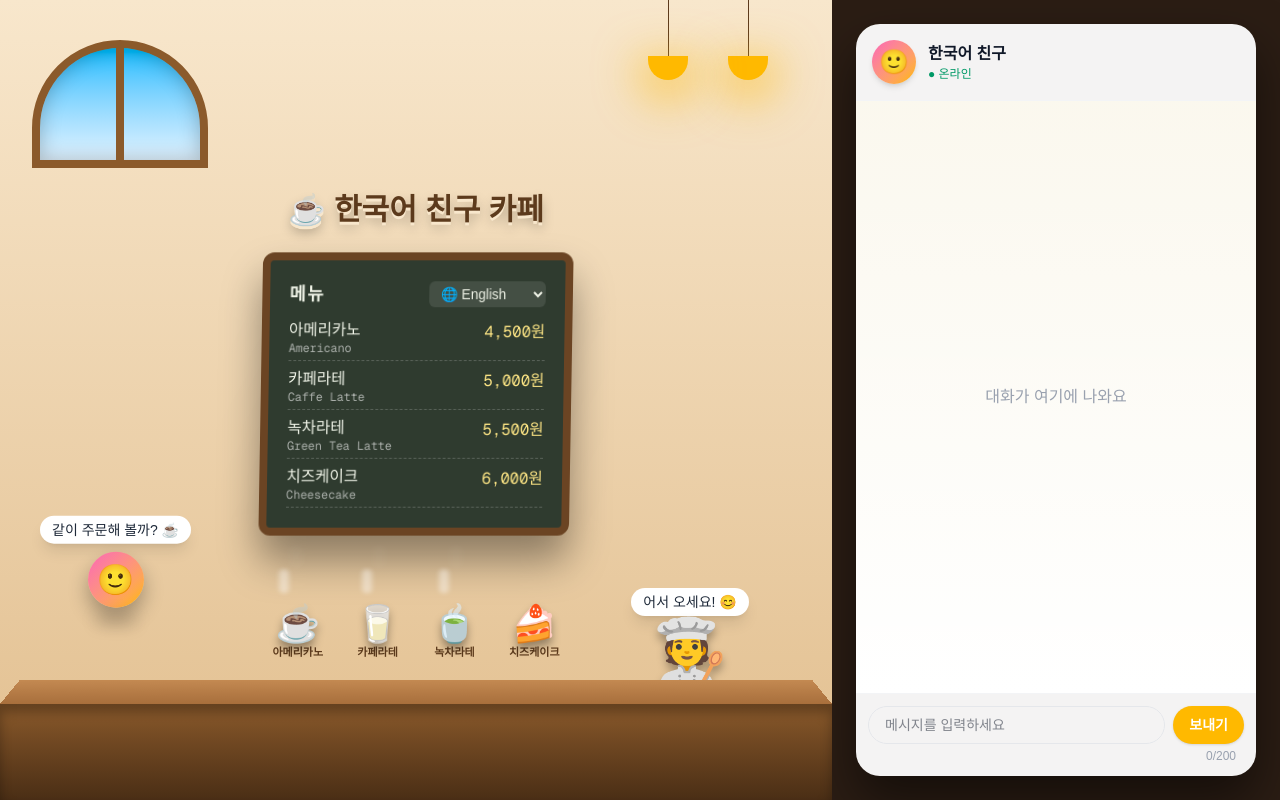
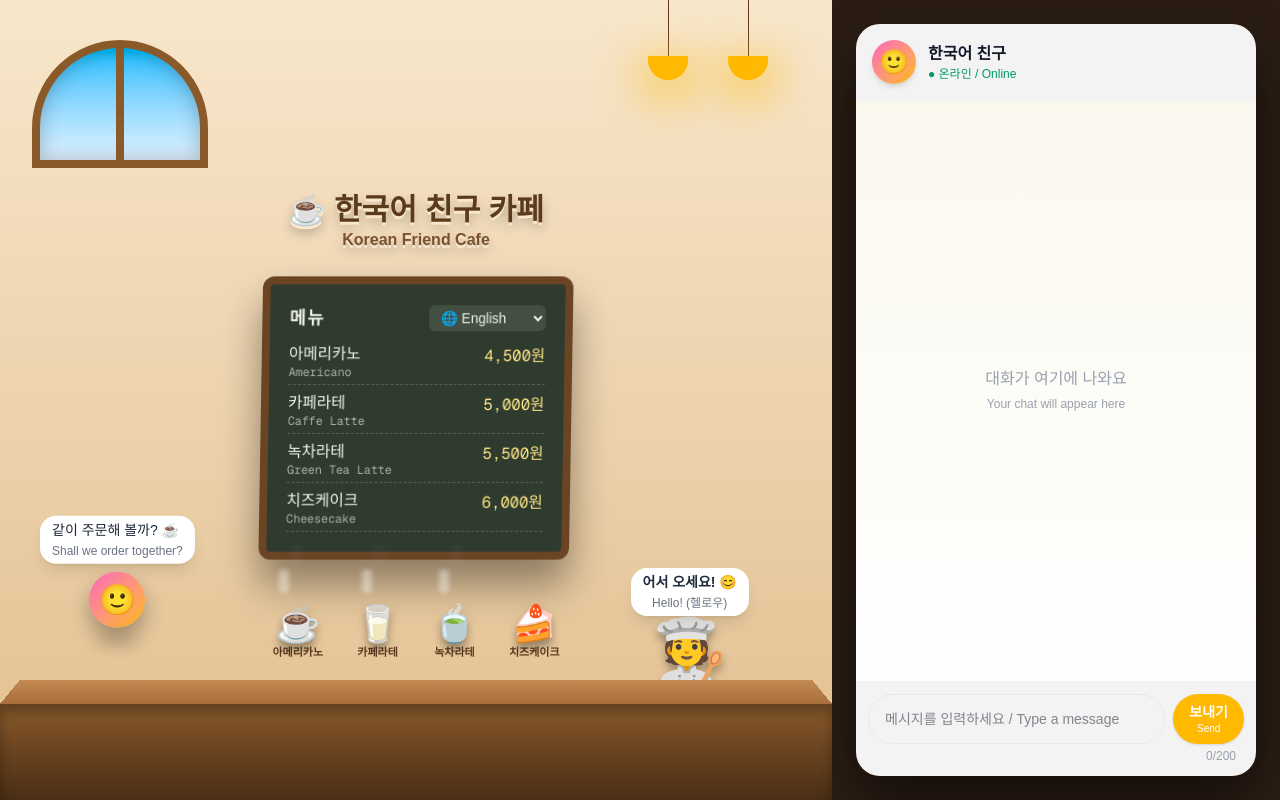
Before and after one commit to jhwksh/korean-friend-cafe, a Next.js app: page / in a window 1280 px wide. Built offline with nearby package versions, Linux system fonts and the light colour scheme.

Commit message:
점원 말풍선을 계산대 앞으로 올리고 화면 안내문에 영어를 함께 표시
Co-Authored-By: Claude Sonnet 5.5 <noreply@anthropic.com>

```diff
--- a/app/CafeFriend.tsx
+++ b/app/CafeFriend.tsx
@@ -44,6 +44,8 @@ export default function CafeFriend() {
       <div className="flex flex-col items-center animate-[bob_2s_ease-in-out_infinite]">
         <div className="mb-2 whitespace-nowrap rounded-2xl bg-white px-3 py-1 text-sm text-gray-800 shadow-lg">
           같이 주문해 볼까? ☕
+          <br />
+          <span className="text-xs text-gray-500">Shall we order together?</span>
         </div>
         <div className="grid h-14 w-14 place-items-center rounded-full bg-gradient-to-br from-pink-400 to-amber-400 text-3xl shadow-[0_10px_20px_rgba(0,0,0,0.3)]">
           🙂
--- a/app/ChatPanel.tsx
+++ b/app/ChatPanel.tsx
@@ -15,11 +15,11 @@ export default function ChatPanel() {
     e.preventDefault();
     const text = input.trim();
     if (!text) {
-      setNotice("메시지를 입력해 주세요.");
+      setNotice("메시지를 입력해 주세요. / Please type a message.");
       return;
     }
     if (text.length > MAX_LENGTH) {
-      setNotice(`${MAX_LENGTH}자 이하로 써 주세요.`);
+      setNotice(`${MAX_LENGTH}자 이하로 써 주세요. / Max ${MAX_LENGTH} characters.`);
       return;
     }
     setMessages((prev) => [...prev, { id: prev.length, text }]);
@@ -35,13 +35,17 @@ export default function ChatPanel() {
         </div>
         <div>
           <p className="font-semibold">한국어 친구</p>
-          <p className="text-xs text-emerald-600">● 온라인</p>
+          <p className="text-xs text-emerald-600">● 온라인 / Online</p>
         </div>
       </header>
 
       <div className="flex flex-1 flex-col gap-2 overflow-y-auto bg-gradient-to-b from-amber-50/60 to-white p-4">
         {messages.length === 0 ? (
-          <p className="m-auto text-gray-400">대화가 여기에 나와요</p>
+          <p className="m-auto text-center text-gray-400">
+            대화가 여기에 나와요
+            <br />
+            <span className="text-xs">Your chat will appear here</span>
+          </p>
         ) : (
           messages.map((m) => (
             <div
@@ -63,7 +67,7 @@ export default function ChatPanel() {
               setNotice("");
             }}
             maxLength={MAX_LENGTH}
-            placeholder="메시지를 입력하세요"
+            placeholder="메시지를 입력하세요 / Type a message"
             className="min-w-0 flex-1 rounded-full border border-gray-200 px-4 py-2 text-sm outline-none focus:border-amber-400"
           />
           <button
@@ -71,6 +75,7 @@ export default function ChatPanel() {
             className="rounded-full bg-amber-400 px-4 py-2 text-sm font-semibold text-white shadow hover:bg-amber-500"
           >
             보내기
+            <span className="block text-[10px] font-normal">Send</span>
           </button>
         </div>
         <div className="mt-1 flex justify-between px-2 text-xs">
--- a/app/page.tsx
+++ b/app/page.tsx
@@ -27,6 +27,7 @@ export default function Home() {
         <div className="relative z-10 flex flex-col items-center gap-6 px-6 pt-36 sm:pt-48">
           <h1 className="text-3xl font-extrabold text-[#5c3a1c] [text-shadow:0_3px_0_#f8e7cc,0_6px_12px_rgba(0,0,0,0.25)]">
             ☕ 한국어 친구 카페
+            <span className="block text-center text-base font-semibold text-[#7a5230]">Korean Friend Cafe</span>
           </h1>
           <MenuBoard />
         </div>
@@ -35,8 +36,10 @@ export default function Home() {
         <div className="absolute inset-x-0 bottom-0">
           {/* 점원: 계산대 뒤에 서 있어서 아랫부분은 계산대에 가려진다 (지금은 모습만, 대화는 나중 단계) */}
           <div className="absolute bottom-[120px] right-[10%] flex flex-col items-center">
-            <div className="mb-1 whitespace-nowrap rounded-2xl bg-white px-3 py-1 text-sm text-gray-800 shadow-lg">
-              어서 오세요! 😊
+            <div className="relative z-20 mb-1 whitespace-nowrap rounded-2xl bg-white px-3 py-1 text-center text-sm text-gray-800 shadow-lg">
+              <span className="font-semibold">어서 오세요! 😊</span>
+              <br />
+              <span className="text-xs text-gray-500">Hello! (헬로우)</span>
             </div>
             <span className="text-6xl drop-shadow-[0_6px_4px_rgba(0,0,0,0.3)]">🧑‍🍳</span>
           </div>
```
Also changed, not shown: 1 other file (tests, documents, lock files or other folders).
